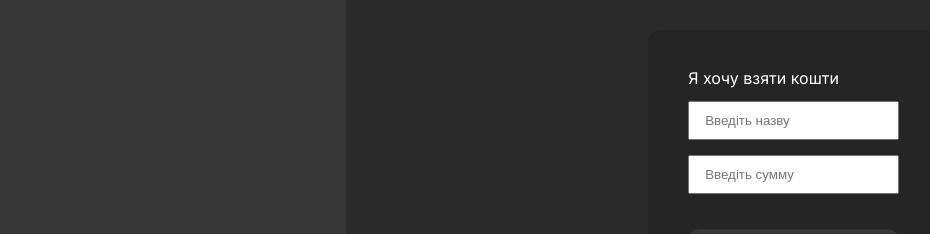
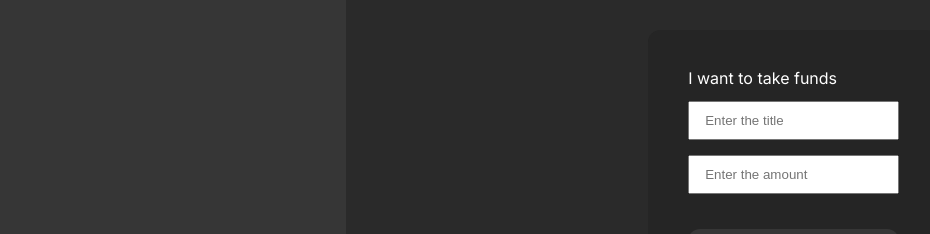
Before and after one commit to dreams65/Financial-app, a React (Vite) app: page /getcash in a window 1280 px wide. Shown: the part 228-462 px from the top of the page, without its empty margins (4-934 px from the left). Built offline with nearby package versions, Linux system fonts and the light colour scheme; no server answers.

Commit message:
Update GetCash.jsx

```diff
--- a/src/Pages/GetCash.jsx
+++ b/src/Pages/GetCash.jsx
@@ -55,13 +55,13 @@ function GetCash() {
         <Panel />
         <div className="form-wrapper">
           <form className="form" onSubmit={handleSubmit}>
-            <span>Я хочу взяти кошти</span>
+            <span>I want to take funds</span>
             <input
               className="form__input"
               id="title"
               name="title"
               type="text"
-              placeholder="Введiть назву"
+              placeholder="Enter the title"
               onChange={handleChange}
               value={formValues.title}
               required
@@ -72,7 +72,7 @@ function GetCash() {
               id="amount"
               name="amount"
               type="number"
-              placeholder="Введiть сумму"
+              placeholder="Enter the amount"
               onChange={handleChange}
               value={formValues.amount}
               required
```
